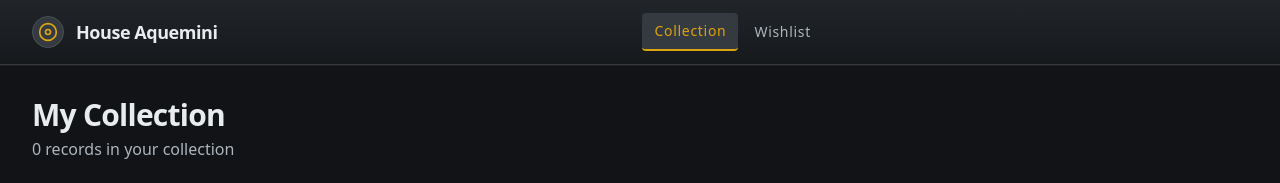
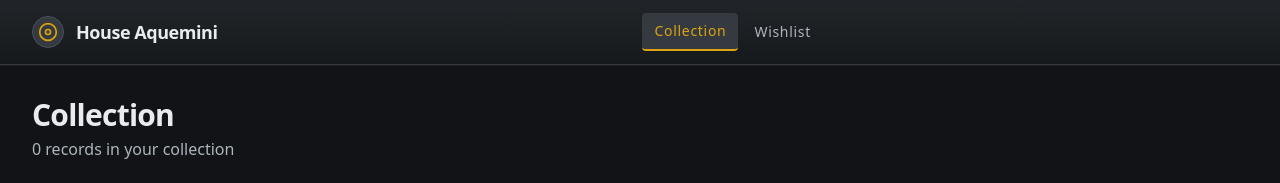
Before and after one commit to antoinfive/house-aquemini, a Next.js app: page /collection in a window 1280 px wide. Shown: the top 183 px of the page. Built offline with nearby package versions, Linux system fonts and the light colour scheme; no server answers; the database is empty.

Commit message:
chore: remove My

```diff
--- a/src/app/(dashboard)/collection/page.tsx
+++ b/src/app/(dashboard)/collection/page.tsx
@@ -156,7 +156,7 @@ export default function CollectionPage() {
           <div className="flex flex-col sm:flex-row sm:items-center sm:justify-between gap-4">
             <div>
               <h1 className="text-3xl font-bold text-steel-100 tracking-tight">
-                My Collection
+                Collection
               </h1>
               <p className="mt-1 text-steel-400">
                 {vinyls.length} {vinyls.length === 1 ? 'record' : 'records'} in your collection
```
